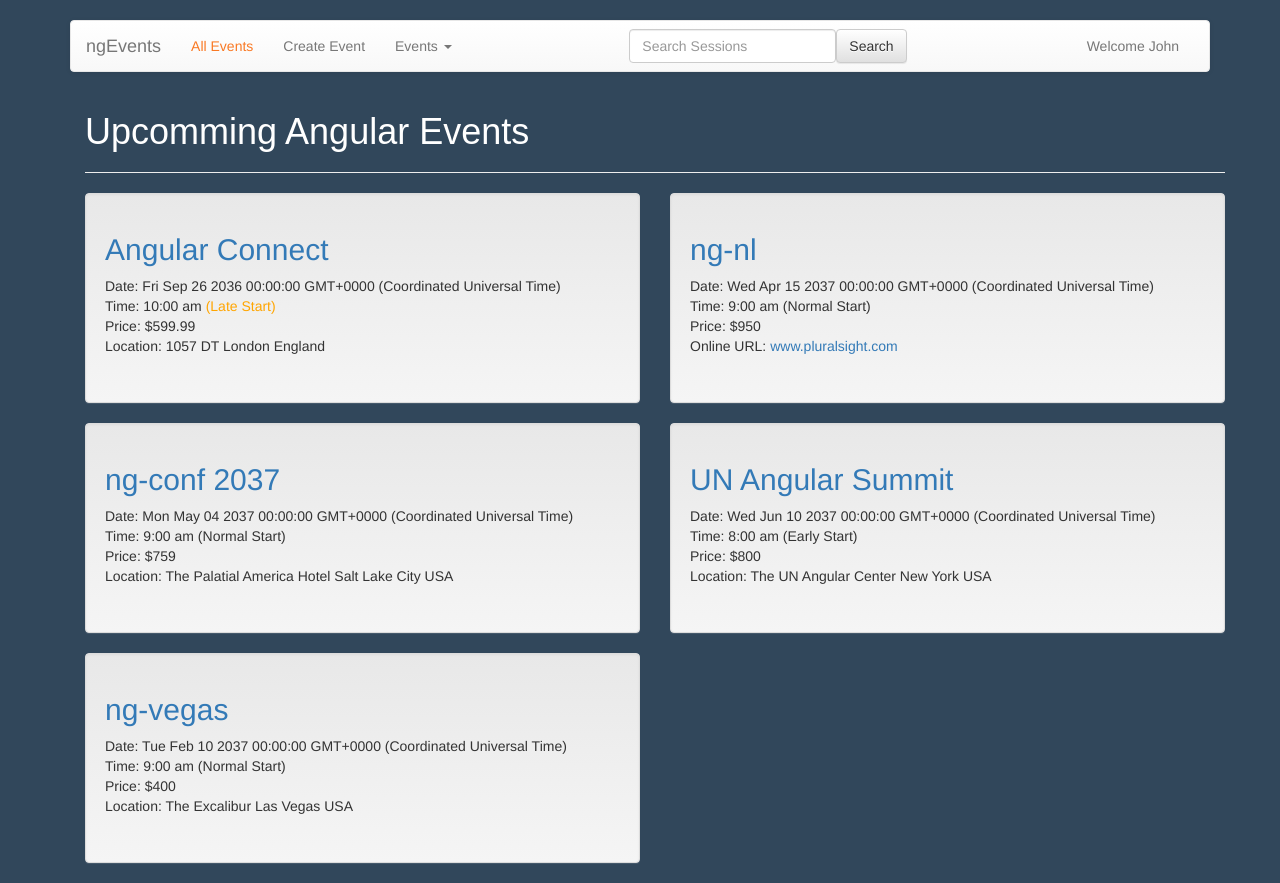
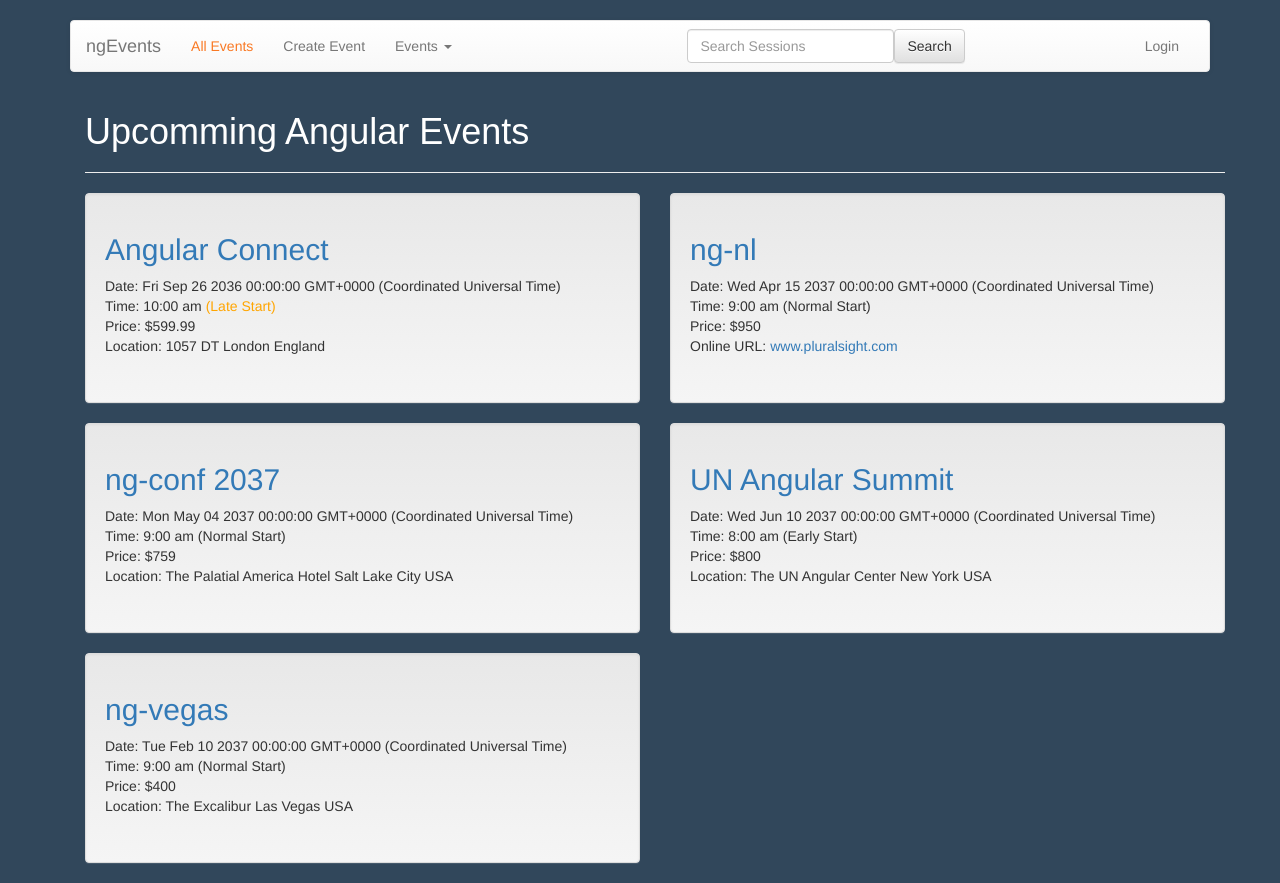
Before and after one commit to Faisal-Munir-PK/ng-fundamentals-PS, an Angular app: page /events in a window 1280 px wide. Built offline with nearby package versions, Linux system fonts and the light colour scheme.

Commit message:
login with auth.service and navigation link change when logged

```diff
--- a/src/app/app.module.ts
+++ b/src/app/app.module.ts
@@ -15,6 +15,7 @@ import {
   EventRouteActivator,
 } from './events/index';
 import { FormsModule } from '@angular/forms';
+import { AuthService } from './user/auth.service';
 
 @NgModule({
   declarations: [
@@ -32,6 +33,7 @@ import { FormsModule } from '@angular/forms';
     ToastrService,
     EventRouteActivator,
     EventListResolver,
+    AuthService,
     { provide: 'canDeactivateCreateEvent', useValue: checkState },
   ],
   bootstrap: [AppComponent],
--- a/src/app/events/event-thumbnail.component.ts
+++ b/src/app/events/event-thumbnail.component.ts
@@ -1,6 +1,6 @@
 import { Component, Input } from '@angular/core';
 import { ToastrService } from '../common/toastr.service';
-``
+``;
 
 @Component({
   selector: 'event-thumbnail',
@@ -18,8 +18,7 @@ import { ToastrService } from '../common/toastr.service';
 export class EventThumbnail {
   @Input() event: any;
 
-
-  constructor(private toastr: ToastrService) { }
+  constructor(private toastr: ToastrService) {}
 
   timeClass() {
     switch (this.event.time) {
--- a/src/app/nav/nav-bar.component.html
+++ b/src/app/nav/nav-bar.component.html
@@ -40,11 +40,20 @@
         <ul class="nav navbar-nav">
           <li>
             <a
+              *ngIf="!authService.isAuthenticated()"
+              [routerLink]="['user/login']"
+              routerLinkActive="active"
+              [routerLinkActiveOptions]="{ exact: true }"
+            >
+              Login
+            </a>
+            <a
+              *ngIf="authService.isAuthenticated()"
               [routerLink]="['user/profile']"
               routerLinkActive="active"
               [routerLinkActiveOptions]="{ exact: true }"
             >
-              Welcome John
+              Welcome {{ authService.currentUser.firstName }}
             </a>
           </li>
         </ul>
--- a/src/app/nav/nav-bar.component.ts
+++ b/src/app/nav/nav-bar.component.ts
@@ -1,9 +1,11 @@
 import { Component } from '@angular/core';
+import { AuthService } from '../user/auth.service';
 
 @Component({
   selector: 'nav-bar',
   templateUrl: './nav-bar.component.html',
   styleUrls: ['./nav-bar.component.css'],
 })
-
-export class NavBar {}
+export class NavBar {
+  constructor(public authService: AuthService) {}
+}
--- /dev/null
+++ b/src/app/user/auth.service.ts
@@ -0,0 +1,17 @@
+import { Injectable } from '@angular/core';
+import { IUser } from './user.model';
+@Injectable()
+export class AuthService {
+  currentUser: any;
+  login(userName: string, password: string) {
+    this.currentUser = {
+      id: 1,
+      userName: userName,
+      firstName: 'Faisal',
+      lastName: 'Munir',
+    };
+  }
+  isAuthenticated(){
+    return !!this.currentUser;
+  }
+}
--- a/src/app/user/login.component.ts
+++ b/src/app/user/login.component.ts
@@ -1,4 +1,5 @@
 import { Component } from '@angular/core';
+import { AuthService } from './auth.service';
 
 @Component({
   selector: 'login',
@@ -14,8 +15,8 @@ import { Component } from '@angular/core';
 export class LoginComponent {
   userName: string = '';
   password: string = '';
-//   ngForm:any
+  constructor(private authService: AuthService) {}
   login(loginForm: any) {
-    console.log(loginForm);
+    this.authService.login(loginForm.userName, loginForm.password);
   }
 }
--- /dev/null
+++ b/src/app/user/user.model.ts
@@ -0,0 +1,6 @@
+export interface IUser {
+  id: number,
+  userName: string;
+  firstName: string;
+  lastName: string;
+}
```
